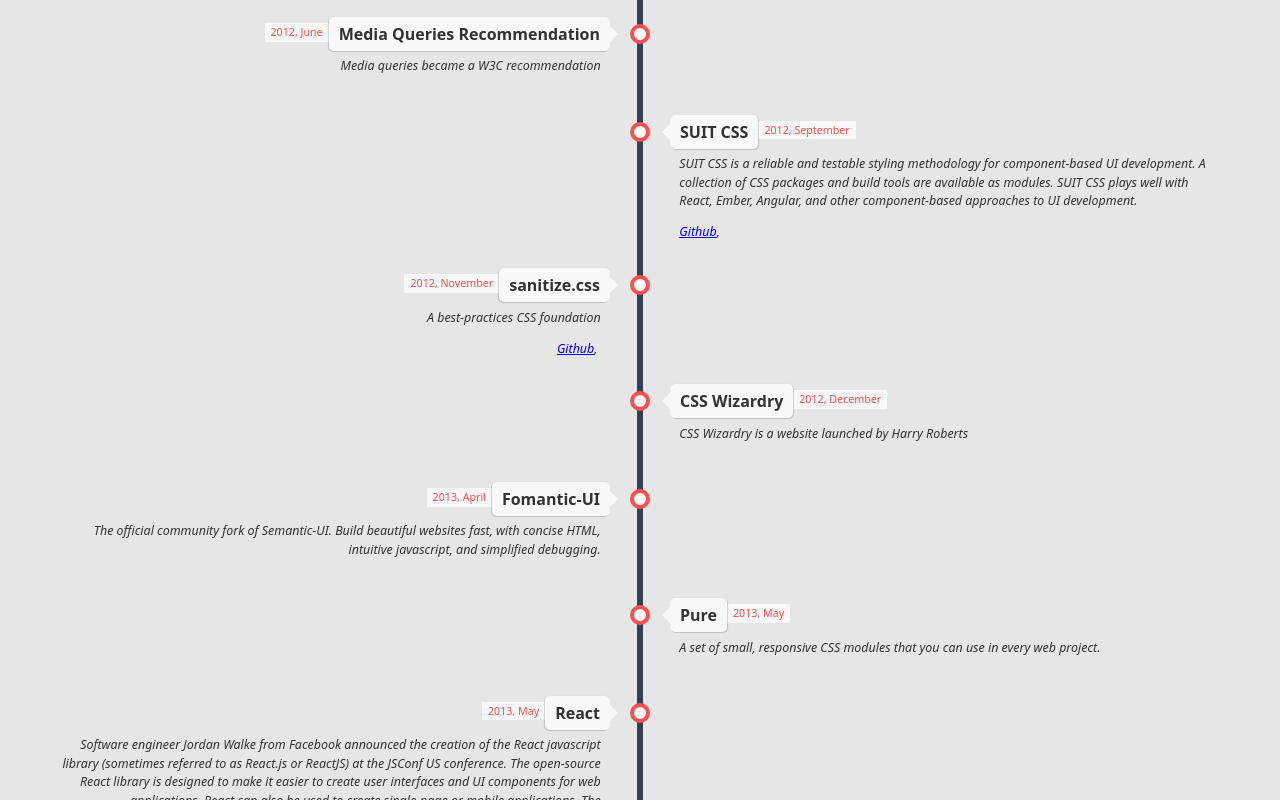
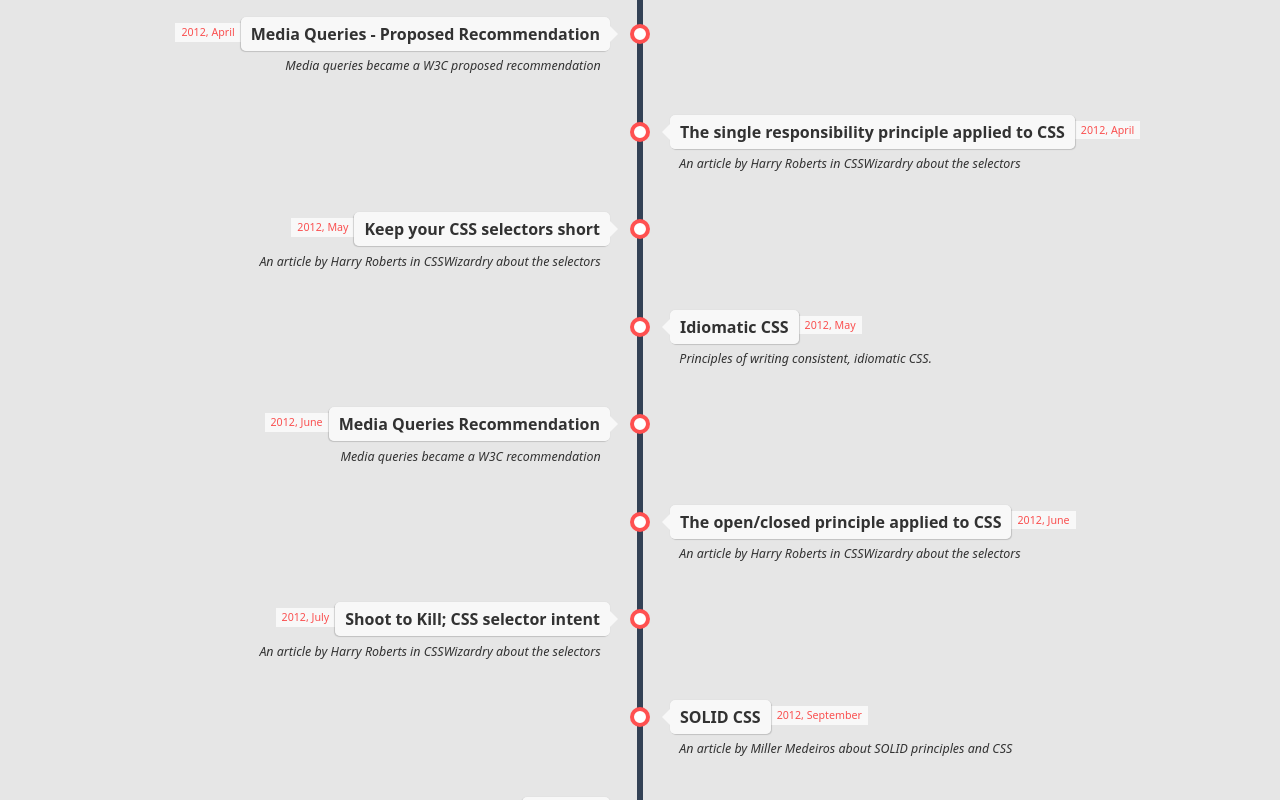
Before and after one commit to the-web-history/css-timeline, a Svelte app: page / in a window 1280 px wide. Shown: the part 10800-11600 px from the top of the page. Built offline with nearby package versions, Linux system fonts and the light colour scheme.

Commit message:
chore: add scaling css articles and other standards

```diff
--- a/src/data/articles.js
+++ b/src/data/articles.js
@@ -114,6 +114,97 @@
 				description: 'An article by Dave Shea about CSS Sprites in A List Apart',
 				created_at: new Date('2004-03-05'),
 				tags: ["articles"],
+		},
+		{
+				name: 'Used and Abused',
+				url: 'https://www.phase2technology.com/blog/used-and-abused-css',
+				description: 'Used and Abused – CSS Inheritance and Our Misuse of the Cascade - An article by Micah Godbolt',
+				created_at: new Date('2014-08-25'),
+				tags: ["articles"],
+		},
+		{
+				name: 'Enduring CSS',
+				url: 'https://benfrain.com/enduring-css-writing-style-sheets-rapidly-changing-long-lived-projects/',
+				description: 'Enduring CSS: writing style sheets for rapidly changing, long-lived projects',
+				created_at: new Date('2014-08-07'),
+				tags: ["articles"],
+		},
+		{
+				name: 'MindBEMding',
+				url: 'https://csswizardry.com/2013/01/mindbemding-getting-your-head-round-bem-syntax/',
+				description: 'MindBEMding – getting your head ’round BEM syntax - An article by Harry Roberts in CSSWizardry',
+				created_at: new Date('2013-01-25'),
+				tags: ["articles"],
+		},
+		{
+				name: 'CSS Architecture',
+				url: 'https://philipwalton.com/articles/css-architecture/',
+				description: 'An article by Philip Walton from Google about the goals of good CSS architecture',
+				created_at: new Date('2012-11-16'),
+				tags: ["articles"],
+		},
+		{
+				name: 'SOLID CSS',
+				url: 'https://blog.millermedeiros.com/solid-css/',
+				description: 'An article by Miller Medeiros about SOLID principles and CSS',
+				created_at: new Date('2012-09-10'),
+				tags: ["articles"],
+		},
+		{
+				name: 'Shoot to Kill; CSS selector intent',
+				url: 'https://csswizardry.com/2012/07/shoot-to-kill-css-selector-intent/',
+				description: 'An article by Harry Roberts in CSSWizardry about the selectors',
+				created_at: new Date('2012-07-17'),
+				tags: ["articles"],
+		},
+		{
+				name: 'The open/closed principle applied to CSS',
+				url: 'https://csswizardry.com/2012/06/the-open-closed-principle-applied-to-css/',
+				description: 'An article by Harry Roberts in CSSWizardry about the selectors',
+				created_at: new Date('2012-06-21'),
+				tags: ["articles"],
+		},
+		{
+				name: 'Keep your CSS selectors short',
+				url: 'https://csswizardry.com/2012/05/keep-your-css-selectors-short/',
+				description: 'An article by Harry Roberts in CSSWizardry about the selectors',
+				created_at: new Date('2012-05-15'),
+				tags: ["articles"],
+		},
+		{
+				name: 'The single responsibility principle applied to CSS',
+				url: 'https://csswizardry.com/2012/04/the-single-responsibility-principle-applied-to-css/',
+				description: 'An article by Harry Roberts in CSSWizardry about the selectors',
+				created_at: new Date('2012-04-28'),
+				tags: ["articles"],
+		},
+		{
+				name: 'About HTML semantics and front-end architecture',
+				url: 'https://nicolasgallagher.com/about-html-semantics-front-end-architecture/',
+				description: 'A collection of thoughts, experiences and ideas by Nicolas Gallagher',
+				created_at: new Date('2012-03-15'),
+				tags: ["articles"],
+		},
+		{
+				name: 'An Introduction To Object Oriented CSS',
+				url: 'https://www.smashingmagazine.com/2011/12/an-introduction-to-object-oriented-css-oocss/',
+				description: 'An article in Smashing Magazine by Louis Lazaris about OOCSS',
+				created_at: new Date('2011-12-12'),
+				tags: ["articles"],
+		},
+		{
+				name: 'CSS accent-color',
+				url: 'https://web.dev/accent-color/',
+				description: 'An article about accent color in web.dev',
+				created_at: new Date('2021-08-11'),
+				tags: ["articles"],
+		},
+		{
+				name: 'Simplifying Form Styles With accent-color',
+				url: 'https://www.smashingmagazine.com/2021/09/simplifying-form-styles-accent-color/',
+				description: 'An article in Smashing Magazine about accent-color and form styles',
+				created_at: new Date('2021-09-23'),
+				tags: ['articles']
 		}
 ];
 
--- a/src/data/standards.js
+++ b/src/data/standards.js
@@ -306,6 +306,28 @@
 				description: 'Selectors Level 4 describes the selectors that already exist in [SELECT], and further introduces new selectors for CSS and other languages that may need them. Publication as a Working Draft does not imply endorsement by the W3C Membership. This is a draft document and may be updated, replaced or obsoleted by other documents at any time. It is inappropriate to cite this document as other than work in progress.',
 				created_at: new Date('2011-09-29'),
 				tags: ["standards"],
+		},
+		{
+				name: 'CSS Conditional Rules Module Level 5',
+				url: 'https://www.w3.org/TR/css-conditional-5/',
+				description: 'W3C First Public Working Draft',
+				created_at: new Date('2021-12-21'),
+				tags: ["standards"],
+		},
+		{
+				name: 'CSS Color Module Level 4',
+				url: 'https://www.w3.org/TR/2016/WD-css-color-4-20160705/',
+				description: 'First Public Working Draft published',
+				created_at: new Date('2016-07-05'),
+				tags: ["standards"],
+
+		},
+		{
+				name: 'CSS Color Module Level 4',
+				url: 'https://www.w3.org/TR/2022/CRD-css-color-4-20221101/',
+				description: 'W3C Candidate Recommendation Draft published',
+				created_at: new Date('2022-11-01'),
+				tags: ["standards"],
 		}
 ];
 
```
